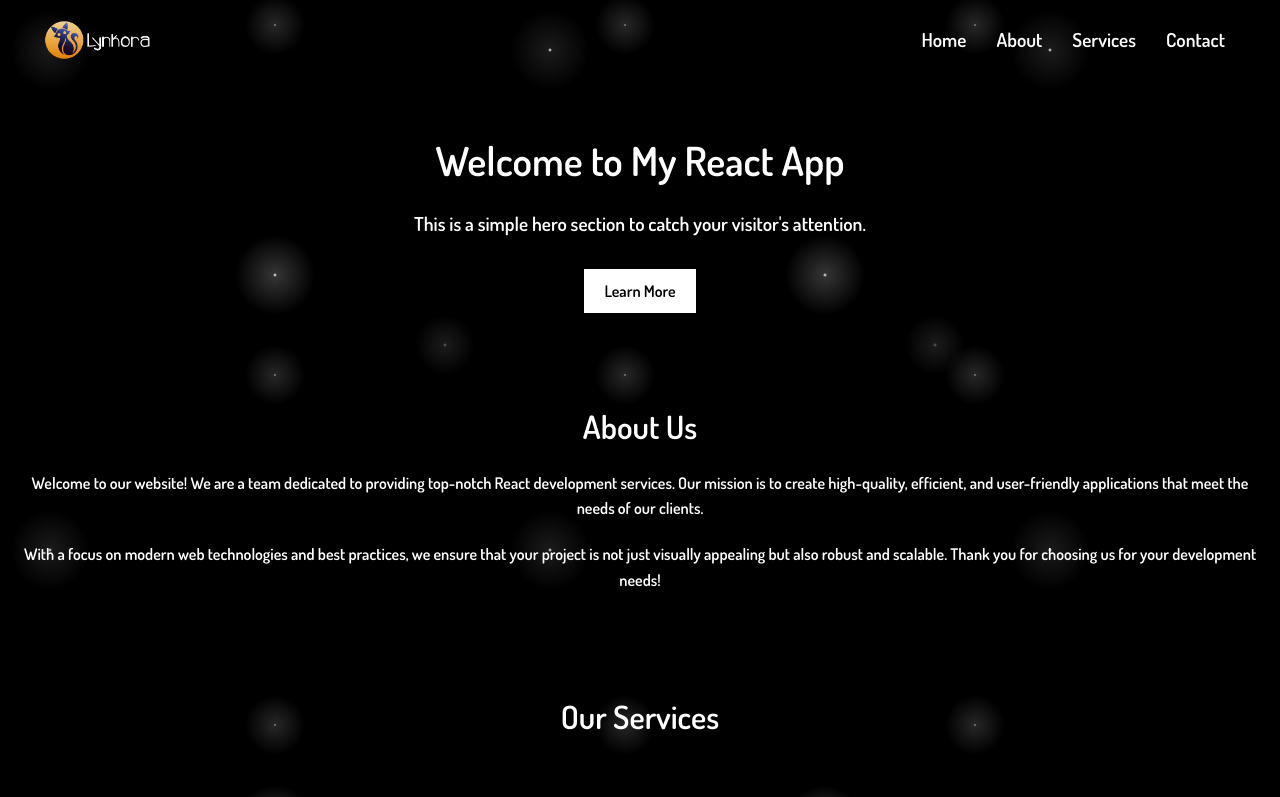
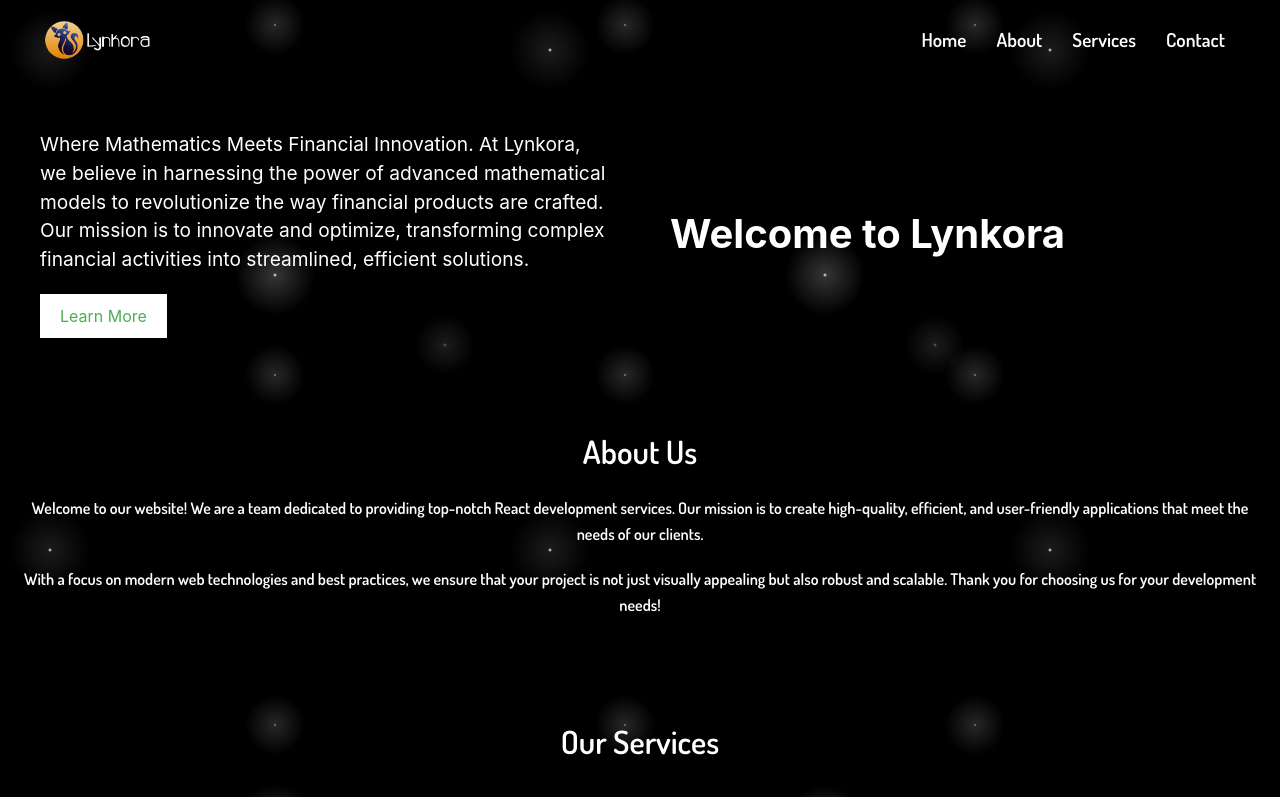
Before and after one commit to BullionBear/lynkora-single-page, a React (Create React App) app: page / in a window 1280 px wide. Shown: the top 797 px of the page. Built offline with nearby package versions, Linux system fonts and the light colour scheme.

Commit message:
copywriting of Lynkora

```diff
--- a/src/components/HeroSection/HeroSection.css
+++ b/src/components/HeroSection/HeroSection.css
@@ -1,27 +1,40 @@
 /* HeroSection.css */
 
 .hero-section {
-    background-color: transparent; /* Set background to transparent */
+    background-color: transparent;
     color: white;
-    padding: 50px 20px;
+    padding: 50px 20px; /* Maintain outer padding */
     text-align: center;
-    font-family: 'Dosis', sans-serif;
-    font-weight: 600; /* Match the weight you chose (600) */
+}
+
+.hero-content {
+    display: flex;
+    align-items: center;
+    justify-content: center; /* Align items to the center */
+    text-align: left;
+    max-width: 1200px; /* Set a maximum width */
+    margin: 0 auto; /* Center the content */
+    gap: 40px; /* Add space between text and headline */
+}
+
+.hero-text {
+    flex: 1; /* Allow text to expand */
+    padding-right: 20px; /* Add padding to the right of the text */
 }
 
 .hero-section h1 {
     font-size: 2.5rem;
-    margin-bottom: 20px;
+    flex: 1; /* Allow the headline to expand */
 }
 
 .hero-section p {
     font-size: 1.2rem;
-    margin-bottom: 30px;
 }
 
 .hero-section button {
+    margin-top: 20px;
     background-color: white;
-    color: #000000;
+    color: #4caf50;
     border: none;
     padding: 10px 20px;
     font-size: 1rem;
@@ -30,6 +43,6 @@
 }
 
 .hero-section button:hover {
-    background-color: #ffae00;
+    background-color: #3e8e41;
     color: white;
 }
--- a/src/components/HeroSection/HeroSection.js
+++ b/src/components/HeroSection/HeroSection.js
@@ -3,10 +3,18 @@ import './HeroSection.css';
 
 function HeroSection() {
     return (
-        <div id="home" div className="hero-section">
-            <h1>Welcome to My React App</h1>
-            <p>This is a simple hero section to catch your visitor's attention.</p>
-            <button>Learn More</button>
+        <div id="home" className="hero-section">
+            <div className="hero-content">
+                <div className="hero-text">
+                    <p>Where Mathematics Meets Financial Innovation. At Lynkora, we believe in harnessing
+                        the power of advanced mathematical models to revolutionize the way financial
+                        products are crafted. Our mission is to innovate and optimize, transforming complex
+                        financial activities into streamlined, efficient solutions.
+                    </p>
+                    <button>Learn More</button>
+                </div>
+                <h1>Welcome to Lynkora</h1>
+            </div>
         </div>
     );
 }
```
